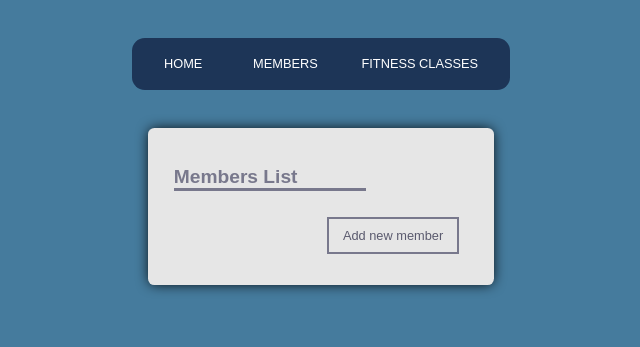
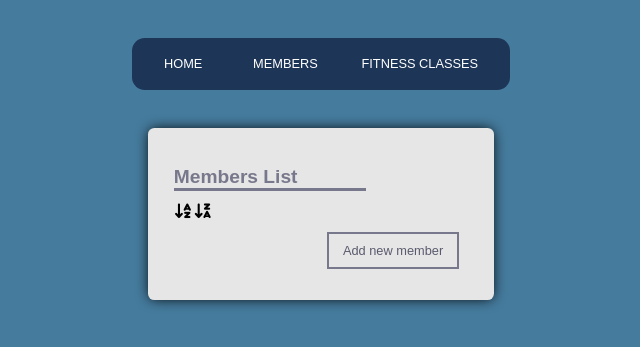
Before and after one commit to tomsdruvas/Flask_Gym_management_app, a Flask app: page /members in a window 1280 px wide. Shown: the top 347 px of the page, without its empty margins (319-959 px from the left). Run offline with Flask 2, Linux system fonts and the light colour scheme; data that the repository does not hold is empty; some libraries are stand-ins or nearby versions.

Commit message:
sort by name added

```diff
--- a/controllers/activity_controller.py
+++ b/controllers/activity_controller.py
@@ -33,7 +33,7 @@ def activities(id):
     if member.memb_type == "Standard":
         only_standard = []
         for workout in workout_dict:
-            if workout["prem_only"] == True:
+            if workout["prem_only"] == False:
                 only_standard.append(workout)
         workout_dict = only_standard
     return render_template("activity/new.html", member = member, workout_dict = workout_dict)
--- a/controllers/member_controller.py
+++ b/controllers/member_controller.py
@@ -11,6 +11,16 @@ members_blueprint = Blueprint("members", __name__)
 @members_blueprint.route("/members")
 def members():
     members = member_repository.select_all()
+    return render_template("members/index.html", members = members)
+
+@members_blueprint.route("/members/sorted/up", methods=['GET'])
+def members_sorted_up():
+    members = member_repository.select_all_up()
+    return render_template("members/index.html", members = members)
+
+@members_blueprint.route("/members/sorted/down", methods=['GET'])
+def members_sorted_down():
+    members = member_repository.select_all_down()
     return render_template("members/index.html", members = members)
 
 @members_blueprint.route("/members/new")
--- a/repositories/member_repository.py
+++ b/repositories/member_repository.py
@@ -20,6 +20,28 @@ def select_all():
     members = []
 
     sql = "SELECT * FROM members"
+    results = run_sql(sql)
+    for row in results:
+        member = Member(row['name'], row['age'], row['memb_type'], row['memb_status'], row['id'])
+        members.append(member)
+    return members
+
+def select_all_up():
+    members = []
+
+    sql = "SELECT * FROM members \
+        ORDER BY name ASC"
+    results = run_sql(sql)
+    for row in results:
+        member = Member(row['name'], row['age'], row['memb_type'], row['memb_status'], row['id'])
+        members.append(member)
+    return members
+
+def select_all_down():
+    members = []
+
+    sql = "SELECT * FROM members \
+        ORDER BY name DESC"
     results = run_sql(sql)
     for row in results:
         member = Member(row['name'], row['age'], row['memb_type'], row['memb_status'], row['id'])
--- a/static/css/style.css
+++ b/static/css/style.css
@@ -241,6 +241,14 @@ p:before {
     align-items:baseline;
 }
 
+.sort_icons {
+    /* border-style: double; */
+    display: flex;
+    width: 3vw;
+    justify-content: space-between;
+    align-items:baseline;
+}
+
 .member_icons_show {
     /* border-style: double; */
     display: flex;
--- a/templates/members/index.html
+++ b/templates/members/index.html
@@ -4,6 +4,11 @@
 
 <section>
     <h2>Members List</h2>
+        <div class="sort_icons"><form action="/members/sorted/up" method="GET">
+        <button><i class="fas fa-sort-alpha-down fa-lg"></i></button></form>
+        <form action="/members/sorted/down" method="GET">
+        <button><i class="fas fa-sort-alpha-down-alt fa-lg"></i></button></form></div>
+
     {% for member in members %}
 
 
```
Also changed, not shown: models/member.py (line endings or trailing spaces).
